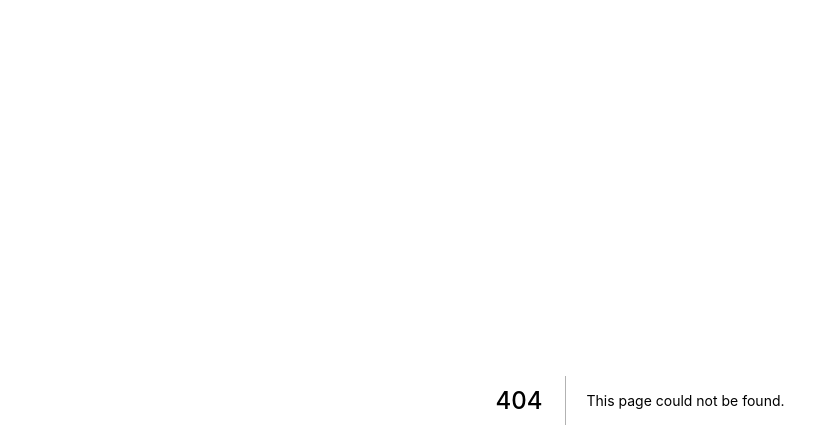
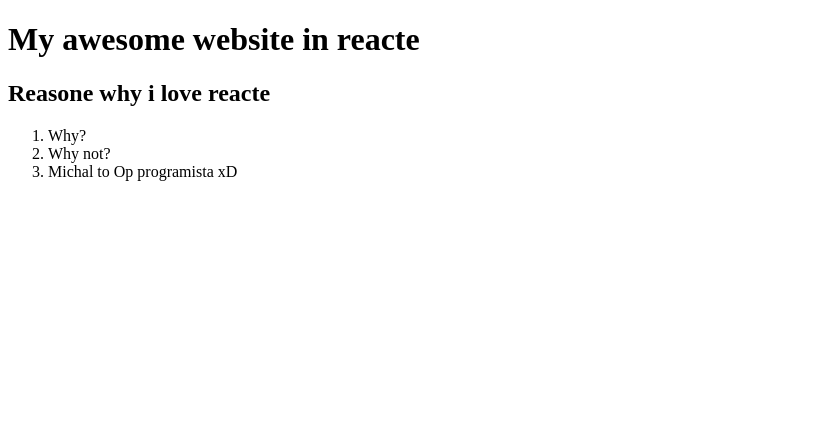
Before and after one commit to kiepsiu/test, a Next.js app: page /page in a window 1280 px wide. Before the commit this address had no page. Shown: the top 448 px of the page, without its empty margins (0-839 px from the left). Built offline with nearby package versions, Linux system fonts and the light colour scheme.

Commit message:
Wez to sprawdz czy nie idzie opisac tego inaczej chodzi mi o to czy ja musze wszystko w jednym const pisac? czy dam rade zrobic kilka const?

```diff
--- /dev/null
+++ b/pages/page.js
@@ -0,0 +1,4 @@
+const page =()=>{
+   return <div><h1>My awesome website in reacte</h1><h2>Reasone why i love reacte</h2><ol><li>Why?</li><li>Why not?</li><li>Michal to Op programista xD</li></ol></div>
+}
+export default page
```
